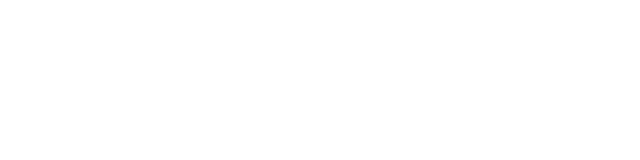
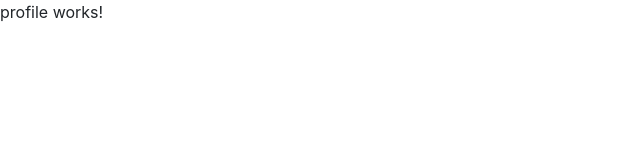
Before and after one commit to jueast08/univert_frontend, an Angular app: page /profil in a window 1280 px wide. Before the commit this address led to /. Shown: the top 160 px of the page, without its empty margins (0-640 px from the left). Built offline with nearby package versions, Linux system fonts and the light colour scheme.

Commit message:
Create & init profile

```diff
--- a/src/app/app-routing.module.ts
+++ b/src/app/app-routing.module.ts
@@ -3,12 +3,14 @@
 import { CommonModule } from '@angular/common';
 import { HomeComponent } from './home/home.component';
 import { GardenComponent } from './garden/garden.component';
+import { ProfileComponent } from './profile/profile.component';
 
 
 const routes: Routes = [
   { path: '', redirectTo: '/home', pathMatch: 'full' },
   { path: 'home', component: HomeComponent},
-  { path: 'jardin', component: GardenComponent}
+  { path: 'jardin', component: GardenComponent},
+  { path: 'profil', component: ProfileComponent}
 ];
 
 @NgModule({
--- a/src/app/app.module.ts
+++ b/src/app/app.module.ts
@@ -6,12 +6,14 @@
 import { AppRoutingModule } from './app-routing.module';
 import { HomeComponent } from './home/home.component';
 import { GardenComponent } from './garden/garden.component';
+import { ProfileComponent } from './profile/profile.component';
 
 @NgModule({
   declarations: [
     AppComponent,
     HomeComponent,
-    GardenComponent
+    GardenComponent,
+    ProfileComponent
   ],
   imports: [
     BrowserModule,
--- /dev/null
+++ b/src/app/profile/profile.component.html
@@ -0,0 +1,3 @@
+<p>
+  profile works!
+</p>
--- /dev/null
+++ b/src/app/profile/profile.component.ts
@@ -0,0 +1,15 @@
+import { Component, OnInit } from '@angular/core';
+
+@Component({
+  selector: 'app-profile',
+  templateUrl: './profile.component.html',
+  styleUrls: ['./profile.component.css']
+})
+export class ProfileComponent implements OnInit {
+
+  constructor() { }
+
+  ngOnInit() {
+  }
+
+}
```
Also changed, not shown: src/app/profile/profile.component.css (added), 1 other file (tests, documents, lock files or other folders).
